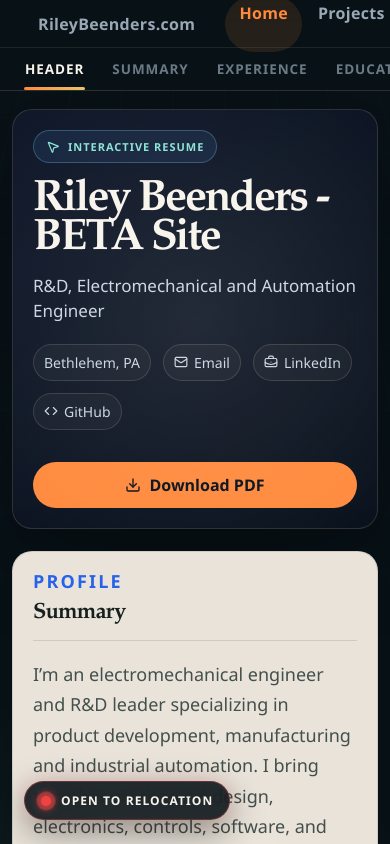
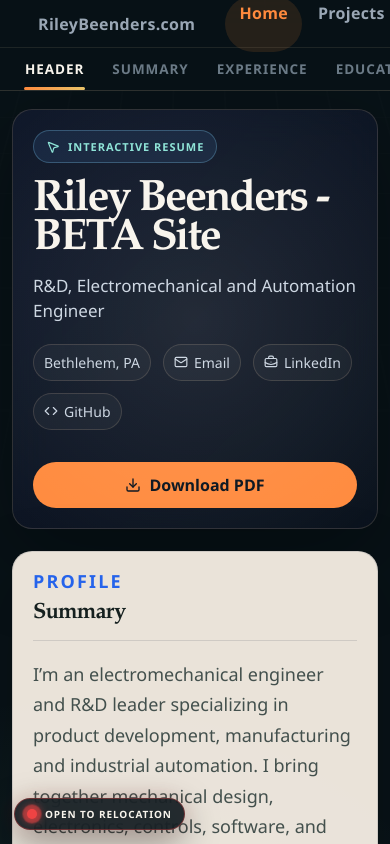
Before and after one commit to RileyBeenders/rileybeenders.com, a Next.js app: page / in a window 390 px wide. Shown: the top 844 px of the page. Built offline with nearby package versions, Linux system fonts and the light colour scheme.

Commit message:
Update globals.css
--> Adjusting for iphone screens

```diff
--- a/app/globals.css
+++ b/app/globals.css
@@ -123,9 +123,15 @@ img {
   height: 42px;
   display: flex;
   align-items: center;
-  justify-content: safe center;
+  justify-content: center;
   overflow-x: auto;
   scrollbar-width: none;
+}
+
+@media (max-width: 640px) {
+  .site-header-tier-secondary {
+    justify-content: flex-start;
+  }
 }
 
 .site-header-tier-secondary::-webkit-scrollbar {
@@ -290,6 +296,16 @@ img {
   font-weight: 700;
 }
 
+@media (max-width: 480px) {
+  .floating-status-pill {
+    left: 14px;
+    bottom: 14px;
+    padding: 8px 12px;
+    gap: 8px;
+    font-size: 10px;
+  }
+}
+
 .pulse-dot {
   position: relative;
   width: 10px;
```
